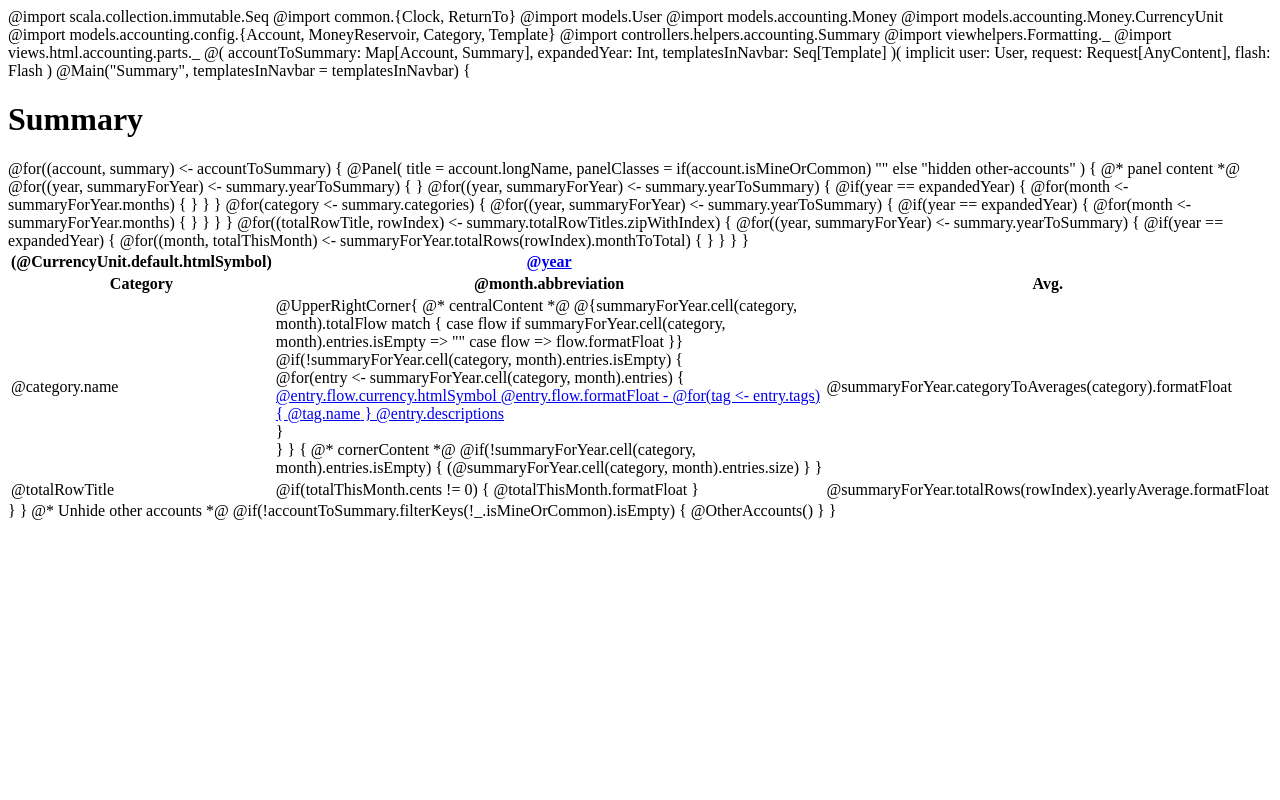
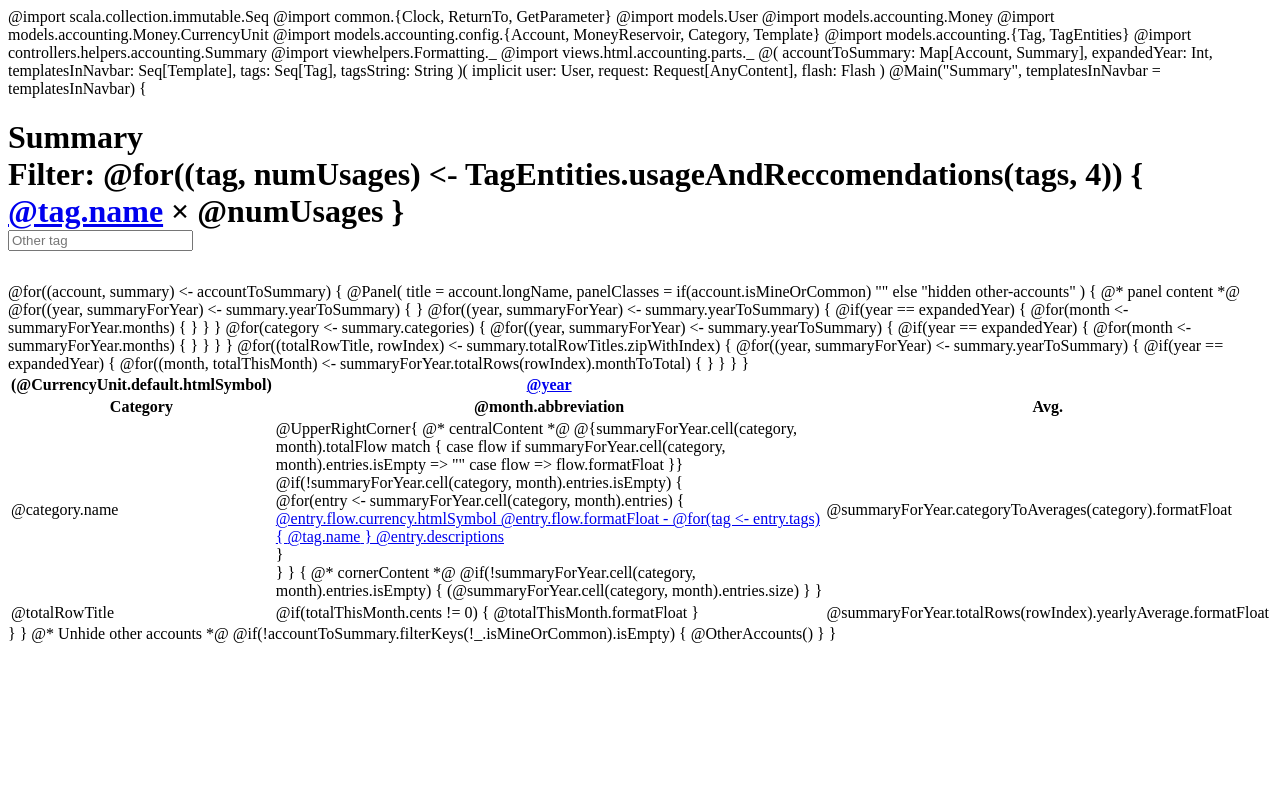
Before and after one commit to nymanjens/facto, a PHP site: page /views/accounting/summary.scala.html in a window 1280 px wide. Run offline with PHP 8.4, Linux system fonts and the light colour scheme.

Commit message:
Added tag selection in summary view

```diff
--- a/app/views/Main.scala.html
+++ b/app/views/Main.scala.html
@@ -68,7 +68,7 @@
                 <i class="icon-water"></i> <u>L</u>iquidation</a>
               <a href="@controllers.accounting.routes.Views.endowmentsOfAll" id="menu-link-endowments">
                 <i class="icon-crown"></i> En<u>d</u>owments</a>
-              <a href="@controllers.accounting.routes.Views.summaryForCurrentYear" id="menu-link-summary">
+              <a href="@controllers.accounting.routes.Views.summaryForCurrentYear()" id="menu-link-summary">
                 <i class="icon-table"></i> <u>S</u>ummary</a>
             </li>
           </ul>
--- a/app/views/accounting/parts/DescriptionWithEntryCount.scala.html
+++ b/app/views/accounting/parts/DescriptionWithEntryCount.scala.html
@@ -4,7 +4,7 @@
 
 @tagIndications = {
   @for(tag <- entry.tags) {
-    <span class="label @tag.labelClass">@tag.name</span>
+    <span class="label label-@tag.bootstrapClassSuffix">@tag.name</span>
   }
 }
 
--- a/app/views/accounting/summary.scala.html
+++ b/app/views/accounting/summary.scala.html
@@ -1,10 +1,11 @@
 @import scala.collection.immutable.Seq
 
-@import common.{Clock, ReturnTo}
+@import common.{Clock, ReturnTo, GetParameter}
 @import models.User
 @import models.accounting.Money
 @import models.accounting.Money.CurrencyUnit
 @import models.accounting.config.{Account, MoneyReservoir, Category, Template}
+@import models.accounting.{Tag, TagEntities}
 @import controllers.helpers.accounting.Summary
 @import viewhelpers.Formatting._
 @import views.html.accounting.parts._
@@ -12,14 +13,36 @@
 @(
   accountToSummary: Map[Account, Summary],
   expandedYear: Int,
-  templatesInNavbar: Seq[Template]
+  templatesInNavbar: Seq[Template],
+  tags: Seq[Tag],
+  tagsString: String
 )(
   implicit user: User, request: Request[AnyContent], flash: Flash
 )
 
 @Main("Summary", templatesInNavbar = templatesInNavbar) {
-  <h1><i class="icon-table"></i> Summary</h1>
-
+  <h1>
+    <i class="icon-table"></i> Summary
+    <div class="summary-tag-filters">
+      Filter:
+      @for((tag, numUsages) <- TagEntities.usageAndReccomendations(tags, 4)) {
+        <span class="tag-with-usage">
+          <a class="btn btn-xs
+                @if(tags.contains(tag)){btn-@tag.bootstrapClassSuffix}
+                @if(!tags.contains(tag)){btn-default}"
+              href="@{request.uri ++: GetParameter("toggleTag", tag.name)}"
+              role="button">
+            @tag.name</a>
+          &times; @numUsages
+        </span>
+      }
+      <form action="@request.uri" method="GET">
+        <input type="hidden" name="tags" value="@tagsString" />
+        <input type="text" name="toggleTag" placeholder="Other tag" />
+      </form>
+    </div>
+    <div style="clear: both"></div>
+  </h1>
 
   @for((account, summary) <- accountToSummary) {
     @Panel(
@@ -32,7 +55,7 @@
             <th>(@CurrencyUnit.default.htmlSymbol)</th>
             @for((year, summaryForYear) <- summary.yearToSummary) {
               <th colspan="@{if(year == expandedYear) summaryForYear.months.size + 1 else 1}">
-                <a href="@controllers.accounting.routes.Views.summaryFor(year)">
+                <a href="@controllers.accounting.routes.Views.summaryFor(year, tags=tagsString)">
                   @year
                 </a>
               </th>
@@ -75,7 +98,7 @@
                                   @entry.flow.currency.htmlSymbol @entry.flow.formatFloat
                                   -
                                   @for(tag <- entry.tags) {
-                                    <span class="label @tag.labelClass">@tag.name</span>
+                                    <span class="label label-@tag.bootstrapClassSuffix">@tag.name</span>
                                   }
                                   @entry.descriptions
                                 </a>
```
Also changed, not shown: app/assets/stylesheets/main.less (+14 -1 lines), 9 other files.
